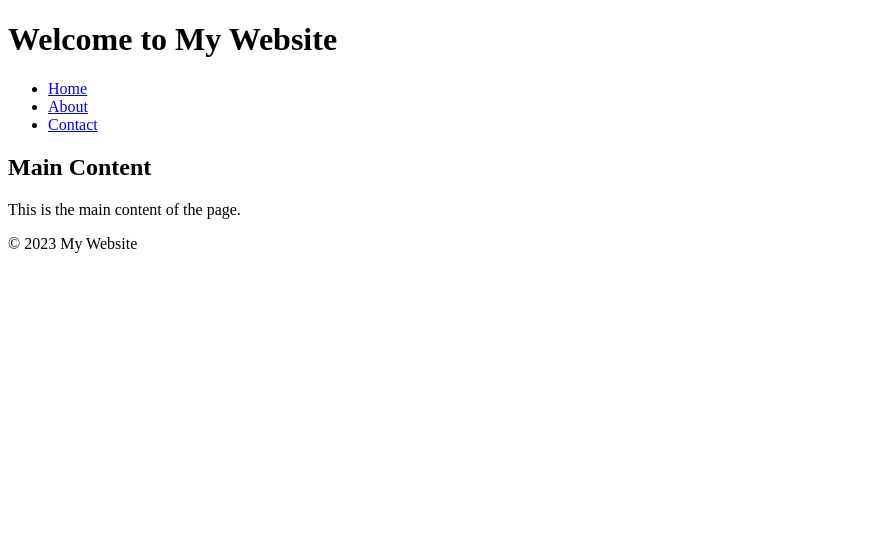
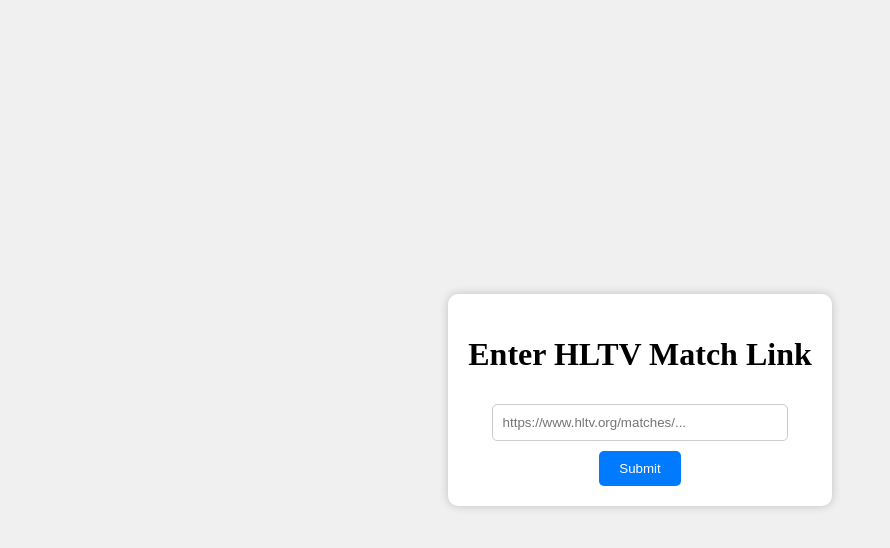
Before and after one commit to point516/cs_bot, a plain HTML site: page web/index.html in a window 1280 px wide. Shown: the whole page, without its empty margins (0-890 px from the left). Drawn offline with Linux system fonts and the light colour scheme.

Commit message:
Changes to html file

```diff
--- a/web/index.html
+++ b/web/index.html
@@ -3,26 +3,52 @@
 <head>
     <meta charset="UTF-8">
     <meta name="viewport" content="width=device-width, initial-scale=1.0">
-    <title>AI Predict</title>
-    <!-- You can add additional CSS or JavaScript links here if needed -->
+    <title>AI predictor</title>
+    <style>
+        body {
+            margin: 0;
+            padding: 0;
+            display: flex;
+            justify-content: center;
+            align-items: center;
+            min-height: 100vh;
+            background-color: #f0f0f0;
+        }
+        .form-container {
+            text-align: center;
+            background-color: #ffffff;
+            padding: 20px;
+            border-radius: 10px;
+            box-shadow: 0 0 10px rgba(0, 0, 0, 0.2);
+        }
+        input[type="text"] {
+            width: 80%;
+            padding: 10px;
+            margin: 10px 0;
+            border: 1px solid #ccc;
+            border-radius: 5px;
+        }
+        input[type="submit"] {
+            background-color: #007bff;
+            color: #fff;
+            padding: 10px 20px;
+            border: none;
+            border-radius: 5px;
+            cursor: pointer;
+        }
+        input[type="submit"]:hover {
+            background-color: #0056b3;
+        }
+    </style>
 </head>
 <body>
-    <header>
-        <h1>Welcome to My Website</h1>
-    </header>
-    <nav>
-        <ul>
-            <li><a href="#">Home</a></li>
-            <li><a href="#">About</a></li>
-            <li><a href="#">Contact</a></li>
-        </ul>
-    </nav>
-    <main>
-        <h2>Main Content</h2>
-        <p>This is the main content of the page.</p>
-    </main>
-    <footer>
-        <p>&copy; 2023 My Website</p>
-    </footer>
+    <div class="form-container">
+        <h1>Enter HLTV Match Link</h1>
+        <form action="/" method="post">
+            <input type="text" name="hltv_link" id="hltv-link" placeholder="https://www.hltv.org/matches/...">
+            <br>
+            <input type="submit" value="Submit">
+        </form>
+    </div>
 </body>
 </html>
```
